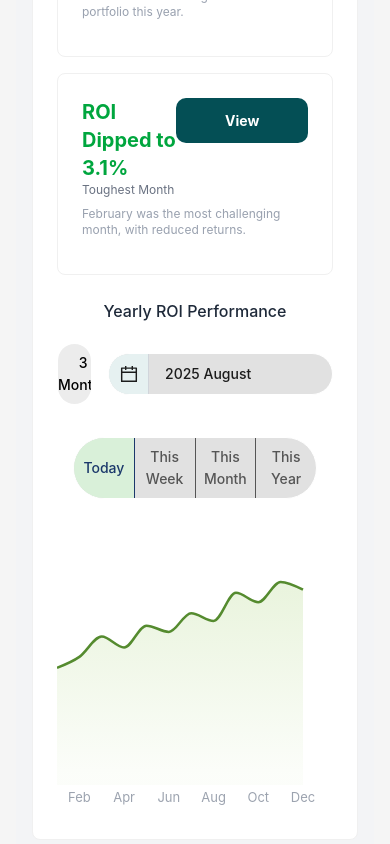
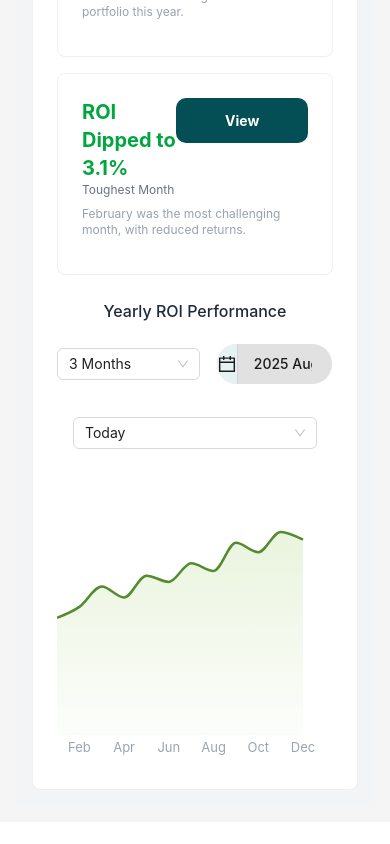
Before and after one commit to ajaykumavat0815/Alteia, a React (Vite) app: page /portfolioROI in a window 390 px wide. Shown: the part 1038-1882 px from the top of the page. After the commit the page ends 1860 px from the top, so only its background shows below. Built offline with nearby package versions, Linux system fonts and the light colour scheme.

Commit message:
add responsive css

```diff
--- a/src/common/TimePeriodSelector.jsx
+++ b/src/common/TimePeriodSelector.jsx
@@ -1,6 +1,6 @@
-import React, { useRef, useState } from "react";
+import React, { useRef, useState, useEffect } from "react";
 import { CalendarOutlined } from "@ant-design/icons";
-import { DatePicker } from "antd";
+import { DatePicker, Select } from "antd";
 import dayjs from "dayjs";
 import "antd/dist/reset.css";
 
@@ -20,7 +20,18 @@ const TimePeriodSelector = ({
 }) => {
   const [selectedPeriod, setSelectedPeriod] = useState(defaultPeriod);
   const [selectedDate, setSelectedDate] = useState(defaultDate);
+  const [isMobile, setIsMobile] = useState(false);
   const datePickerRef = useRef(null);
+
+  // ✅ Detect mobile screen
+  useEffect(() => {
+    const handleResize = () => {
+      setIsMobile(window.innerWidth < 640); // sm breakpoint
+    };
+    handleResize();
+    window.addEventListener("resize", handleResize);
+    return () => window.removeEventListener("resize", handleResize);
+  }, []);
 
   const handlePeriodChange = (period) => {
     setSelectedPeriod(period);
@@ -44,6 +55,8 @@ const TimePeriodSelector = ({
   return (
     <div className={`flex items-center gap-4 w-full ${customWrapperClass}`}>
       {/* ===== Period Selector ===== */}
+      {!isMobile ? (
+        // ✅ Desktop View — Keep your original button layout
         <div
           className={`flex border rounded-full overflow-hidden flex-1`}
           style={{
@@ -61,7 +74,7 @@ const TimePeriodSelector = ({
                 onClick={() => handlePeriodChange(period)}
                 className={`flex-1 text-sm font-medium transition-all border-r last:border-none`}
                 style={{
-                padding: "0.5rem 0", // vertical padding
+                  padding: "0.5rem 0",
                   backgroundColor: isActive
                     ? activePeriodBgColor.startsWith("#")
                       ? activePeriodBgColor
@@ -81,6 +94,20 @@ const TimePeriodSelector = ({
             );
           })}
         </div>
+      ) : (
+        // ✅ Mobile View — Show dropdown instead of buttons
+        <Select
+          value={selectedPeriod}
+          onChange={handlePeriodChange}
+          options={periods.map((p) => ({ label: p, value: p }))}
+          className="w-full text-sm"
+          style={{
+            borderRadius: "9999px",
+            backgroundColor: periodBgColor,
+            color: periodTextColor,
+          }}
+        />
+      )}
 
       {/* ===== Optional Calendar Picker ===== */}
       {showCalendar && (
@@ -93,7 +120,6 @@ const TimePeriodSelector = ({
             borderColor: borderColor.startsWith("#") ? borderColor : undefined,
           }}
         >
-          {/* Calendar Icon */}
           <div
             onClick={openCalendar}
             className="flex items-center justify-center w-10 h-10 cursor-pointer transition"
@@ -105,7 +131,6 @@ const TimePeriodSelector = ({
             <CalendarOutlined className="text-[#004b50] text-lg" />
           </div>
 
-          {/* Ant Design DatePicker */}
           <div ref={datePickerRef}>
             <DatePicker
               picker="month"
```
Lines whose indentation alone changed are shown as unchanged.
